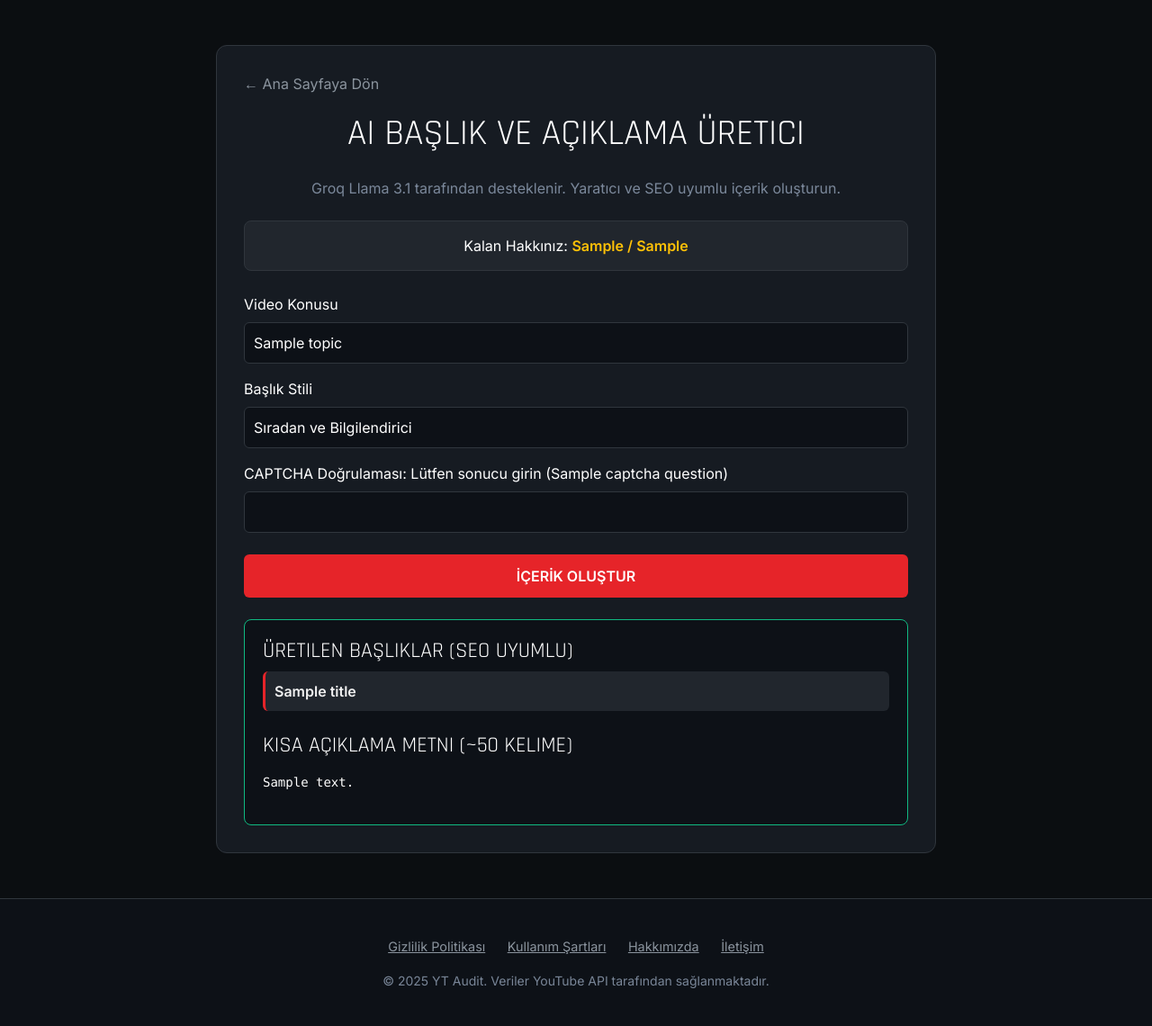
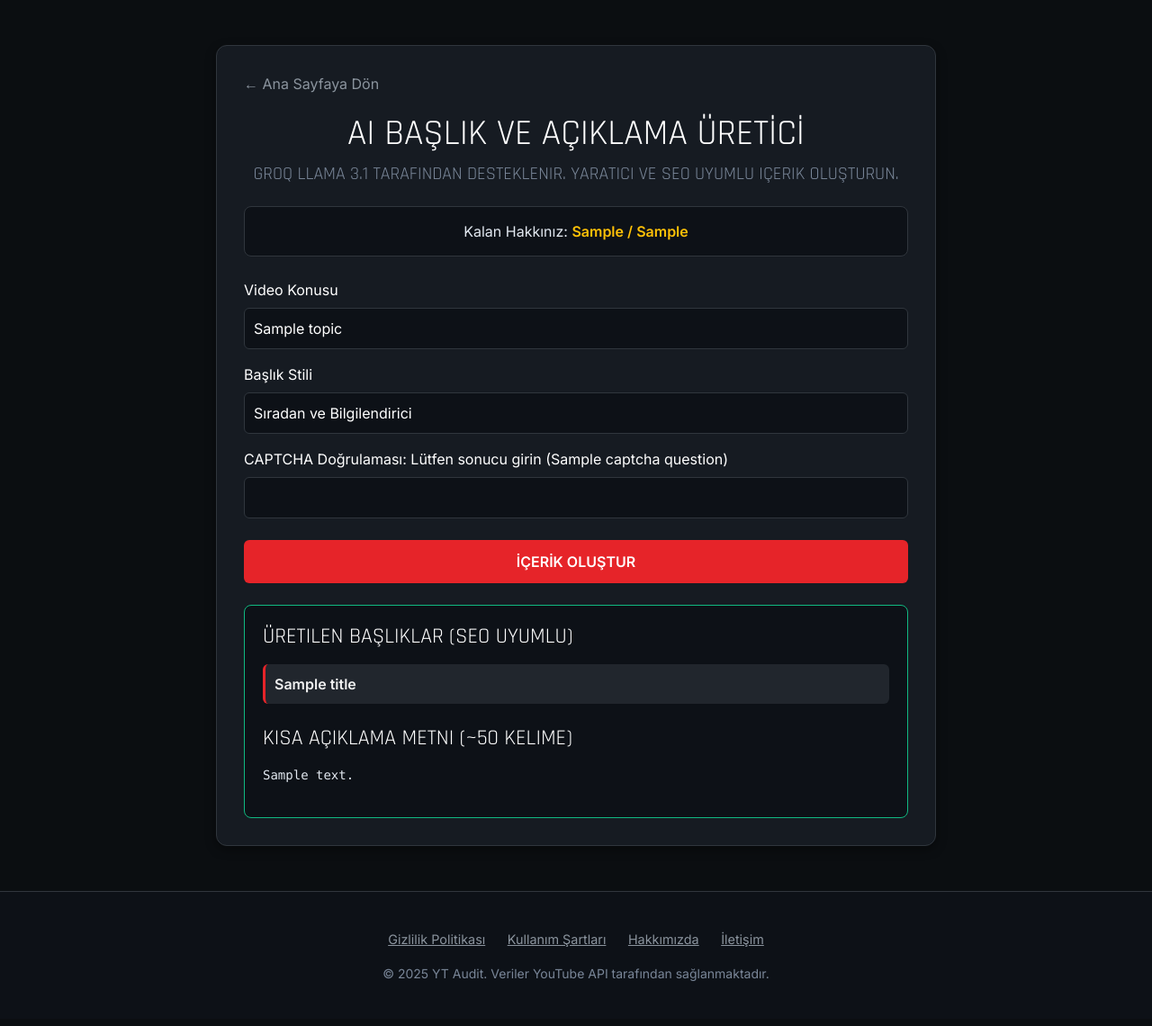
Before and after one commit to 2psgmvs86m-a11y/youtube-trend-analiz, a Flask app: template templates/ai_tool.html in a window 1280 px wide. Shown: the part 57-1197 px from the top of the page at 90% size. After the commit the page ends 1147 px from the top, so only its background shows below. Run offline with Flask 3, Linux system fonts and the light colour scheme; the template is opened without the code that fills it: most values are stand-ins (such as "Sample title", 1, 10 or a date in 2020).

Commit message:
Update ai_tool.html

```diff
--- a/templates/ai_tool.html
+++ b/templates/ai_tool.html
@@ -8,28 +8,44 @@
     <link href="https://fonts.googleapis.com/css2?family=Rajdhani:wght@400;600;700&family=Inter:wght@300;400;600&display=swap" rel="stylesheet">
     <link rel="stylesheet" href="https://cdnjs.cloudflare.com/ajax/libs/font-awesome/6.4.0/css/all.min.css">
     <style>
+        /* ANA SAYFA İLE AYNI TEMEL CSS */
         :root { --dark-bg: #0b0e11; --card-bg: #161b22; --accent: #e62429; --text-main: #ffffff; }
         body { background-color: var(--dark-bg); color: var(--text-main); font-family: 'Inter', sans-serif; display: flex; flex-direction: column; min-height: 100vh; }
         h1, h2, h3, h4, h5, h6 { color: #ffffff !important; font-family: 'Rajdhani', sans-serif; text-transform: uppercase; }
+        p, span, div, li { color: #e2e8f0; }
         .text-muted { color: #94a3b8 !important; opacity: 0.8 !important; }
 
         .navbar { background: rgba(22, 27, 34, 0.95); border-bottom: 1px solid #30363d; }
         .nav-link { color: #e2e8f0 !important; font-weight: 500; transition: color 0.3s; }
         .nav-link:hover { color: var(--accent) !important; }
 
-        .main-container { max-width: 800px; margin: 50px auto; padding: 30px; background: #161b22; border: 1px solid #30363d; border-radius: 12px; flex: 1;}
+        .main-container {
+            max-width: 800px;
+            margin: 50px auto;
+            padding: 30px;
+            /* ANA SAYFADAKİ GLASS-CARD STİLİNİ UYGULAYALIM */
+            background: var(--card-bg);
+            border: 1px solid #30363d;
+            border-radius: 12px;
+            box-shadow: 0 4px 12px rgba(0, 0, 0, 0.4);
+            flex: 1;
+        }
+
+        /* FORM ALANLARI ANA SAYFA GİBİ SİYAH OLMALI */
         .search-input { background: #0d1117 !important; border: 1px solid #30363d; color: white; padding: 10px; border-radius: 6px; }
         .form-select { background-color: #0d1117; color: white; border: 1px solid #30363d; }
 
         .btn-audit { background: var(--accent); border: none; color: white; font-weight: 700; padding: 12px 20px; border-radius: 6px; transition: background-color 0.3s; }
         .btn-audit:hover { background: #d41e23; }
 
-        .usage-info { text-align: center; margin-bottom: 25px; padding: 15px; background-color: #21262d; border-radius: 8px; font-size: 1rem; border: 1px solid #30363d;}
-        .error-box { background-color: #3b1e1e; color: #f85149; padding: 15px; border-radius: 6px; margin-top: 20px; border: 1px solid #f85149; }
+        .back-link { color: #8b949e; text-decoration: none; display: block; margin-bottom: 20px; }
+
+        /* SONUÇ KUTULARI STİLİ */
+        .usage-info { text-align: center; margin-bottom: 25px; padding: 15px; background-color: #0d1117; border-radius: 8px; font-size: 1rem; border: 1px solid #30363d;}
+        .error-box { background-color: #450a0a; color: #f85149; padding: 15px; border-radius: 6px; margin-top: 20px; border: 1px solid #ef4444; }
         .result-box { background: #0d1117; border: 1px solid #10b981; padding: 20px; border-radius: 8px; margin-top: 30px; }
         .result-box h3 { color: #10b981; font-size: 1.5rem; }
         .title-item { background: #21262d; padding: 10px; border-radius: 6px; margin-bottom: 8px; font-weight: 600; color: #f1f1f1; border-left: 3px solid #e62429; }
-        .back-link { color: #8b949e; text-decoration: none; display: block; margin-bottom: 20px; }
 
         footer { background-color: #0d1117; border-top: 1px solid #30363d; padding: 40px 0; margin-top: auto; }
         .footer-link { color: #8b949e; margin: 0 10px; font-size: 0.9rem; transition: color 0.3s; }
@@ -38,6 +54,7 @@
 </head>
 <body>
 
+    <!-- NAVBAR (TEMA TUTARLILIĞI İÇİN) -->
     <nav class="navbar navbar-expand-lg navbar-dark">
         <div class="container">
             <a class="navbar-brand fw-bold text-white" href="/"><i class="fas fa-chart-pie text-danger"></i> YT<span class="text-white">AUDIT</span></a>
@@ -68,13 +85,14 @@
             </div>
         </div>
     </nav>
+    <!-- NAV BAR BİTİŞİ -->
 
     <div class="container">
         <div class="main-container">
             <a href="/" class="back-link">&larr; Ana Sayfaya Dön</a>
 
-            <h1 class="mb-4 text-center">AI Başlık ve Açıklama Üretici</h1>
-            <p class="text-muted text-center mb-4">Groq Llama 3.1 tarafından desteklenir. Yaratıcı ve SEO uyumlu içerik oluşturun.</p>
+            <h1 class="mb-2 text-center">AI BAŞLIK VE AÇIKLAMA ÜRETİCİ</h1>
+            <h5 class="text-center text-muted mb-4">Groq Llama 3.1 tarafından desteklenir. Yaratıcı ve SEO uyumlu içerik oluşturun.</h5>
 
             <div class="usage-info">
                 Kalan Hakkınız: <strong class="text-warning">{{ uses_left }} / {{ max_uses }}</strong>
@@ -118,10 +136,10 @@
 
             {% if ai_result and 'error' not in ai_result %}
                 <div class="result-box mt-4">
-                    <h3>Üretilen Başlıklar (SEO Uyumlu)</h3>
+                    <h3 class="mb-3">Üretilen Başlıklar (SEO Uyumlu)</h3>
                     <ul class="list-unstyled">
                         {% for title in ai_result.titles %}
-                            <li class="title-item">{{ title | safe }}</li>
+                            <li class="title-item mb-2">{{ title | safe }}</li>
                         {% endfor %}
                     </ul>
 
@@ -132,6 +150,7 @@
         </div>
     </div>
 
+    <!-- FOOTER -->
     <footer>
         <div class="container text-center">
             <div class="footer-links mb-3">
```
